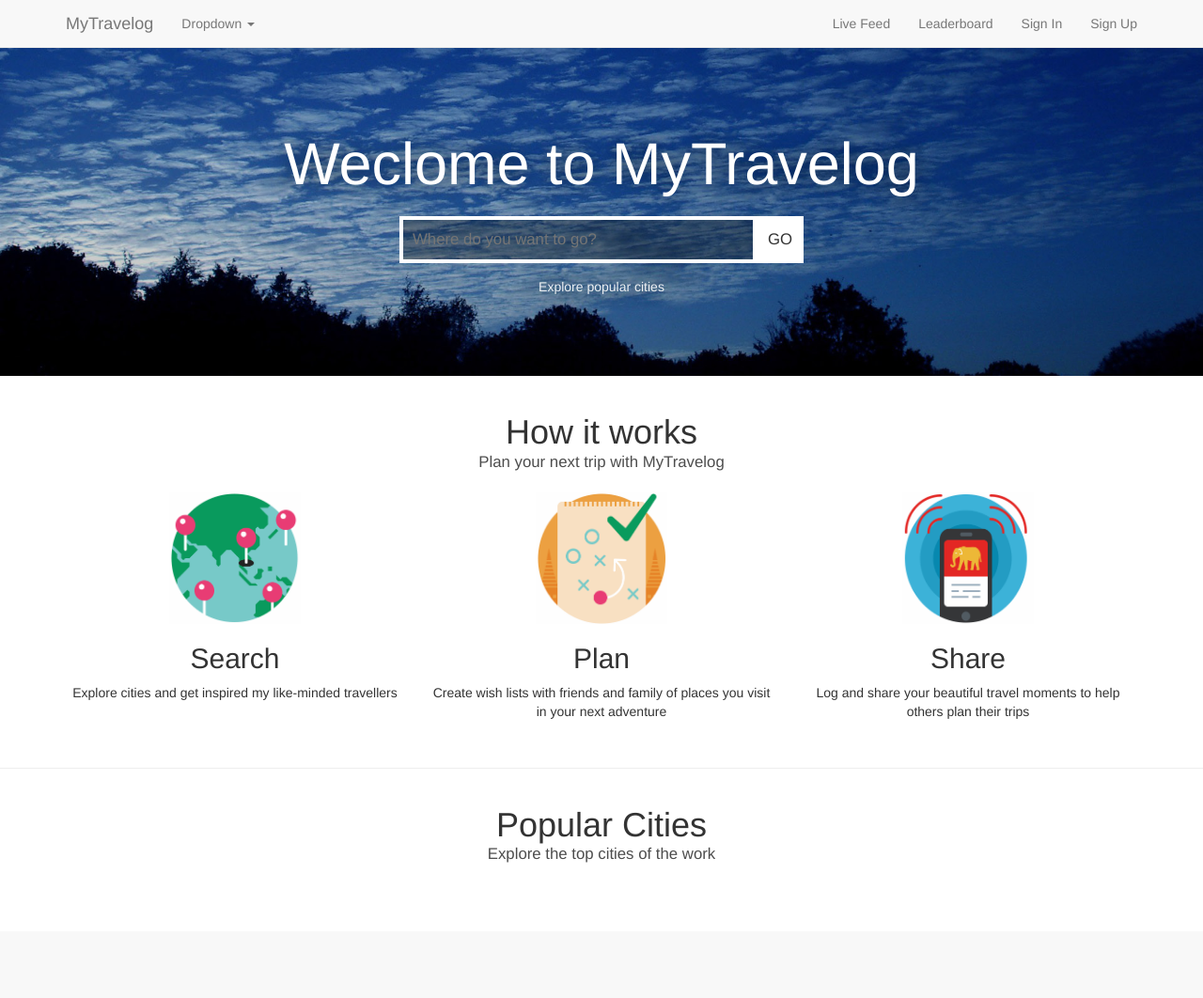
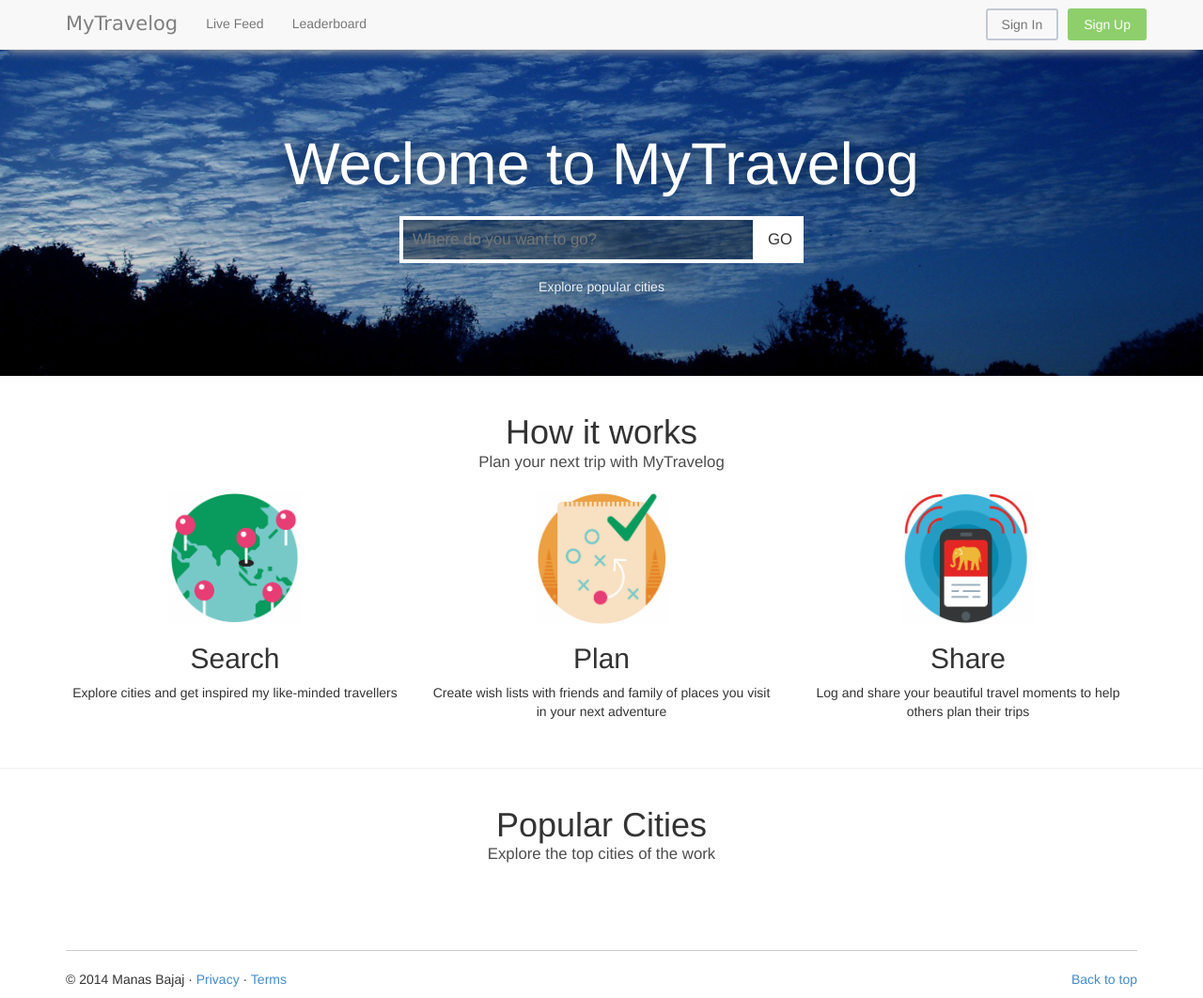
Before and after one commit to manasb-uoe/selp-mytravelog, a Django app: template selp/selp/templates/mytravelog/home.html in a window 1280 px wide. Shown: the whole page at 94% size. Before the commit the page ends 918 px from the top, so only its background shows below. Run offline with Django 3.2, Linux system fonts and the light colour scheme; the template is opened without the code that fills it, so the values that code supplies are empty; parts of the project's set-up code (start-up, migrations or seed data) failed here and were passed over; some libraries are stand-ins or nearby versions.

Commit message:
Added footer to base template + a few minor ui changes.

```diff
--- /dev/null
+++ b/selp/selp/static/mytravelog/css/base_main.css
@@ -0,0 +1,47 @@
+
+.navbar-shadow {
+    box-shadow: 0 10px 10px -8px #a3a3a3;
+}
+
+.navbar-brand-custom {
+    color: gray !important;
+    font-size: 150%;
+    font-family: "Verdana";
+}
+
+.navbar .a-signin {
+    border: 2px solid #c2c9d4;
+    border-radius: 3px;
+    padding: 5px 15px;
+    margin: 9px 5px;
+}
+
+.navbar .a-signin:hover {
+    border-color: gray;
+}
+
+.navbar .a-signup {
+    background-color: #8ecf6c;
+    border: 2px solid #8ecf6c;
+    border-radius: 3px;
+    padding: 5px 15px;
+    margin: 9px 5px;
+    color: #ffffff !important;
+}
+
+.navbar .a-signup:hover {
+    background-color: #71a556 !important;
+    border-color: #71a556 !important;
+}
+
+.navbar .a-signup:focus {
+    background-color: #71a556 !important;
+}
+
+.footer-container .footer-divider {
+    border-color: #ccc;
+}
+
+.footer-container .footer-text {
+    display: inline-block;
+}
--- a/selp/selp/templates/mytravelog/master/base_main.html
+++ b/selp/selp/templates/mytravelog/master/base_main.html
@@ -10,10 +10,9 @@
     <link rel="icon" href="../../favicon.ico">
 
     <!-- Bootstrap core CSS -->
-    <link href="{% static 'mytravelog/css/bootstrap/bootstrap.min.css' %}" rel="stylesheet">
+    <link href="{% static 'mytravelog/css/bootstrap/bootstrap.min.css' %}" rel="stylesheet" type="text/css">
     <!-- Custom styles for this template -->
-    <link href="navbar-fixed-top.css" rel="stylesheet">
-
+    <link href="{% static 'mytravelog/css/base_main.css' %}" rel="stylesheet" type="text/css">
     <!-- head block -->
     {% block head_block %}
     {% endblock %}
@@ -22,7 +21,7 @@
 <body>
 
 <!-- Fixed navbar -->
-<div class="navbar navbar-default navbar-fixed-top" role="navigation">
+<div class="navbar navbar-default navbar-fixed-top navbar-shadow" role="navigation">
     <div class="container">
         <div class="navbar-header">
             <button type="button" class="navbar-toggle collapsed" data-toggle="collapse" data-target=".navbar-collapse">
@@ -31,28 +30,28 @@
                 <span class="icon-bar"></span>
                 <span class="icon-bar"></span>
             </button>
-            <a class="navbar-brand" href="#">MyTravelog</a>
+            <a class="navbar-brand navbar-brand-custom" href="#">MyTravelog</a>
         </div>
         <div class="navbar-collapse collapse">
             <ul class="nav navbar-nav">
-                <li class="dropdown">
-                    <a href="#" class="dropdown-toggle" data-toggle="dropdown">Dropdown <span class="caret"></span></a>
-                    <ul class="dropdown-menu" role="menu">
-                        <li><a href="#">Action</a></li>
-                        <li><a href="#">Another action</a></li>
-                        <li><a href="#">Something else here</a></li>
-                        <li class="divider"></li>
-                        <li class="dropdown-header">Nav header</li>
-                        <li><a href="#">Separated link</a></li>
-                        <li><a href="#">One more separated link</a></li>
-                    </ul>
-                </li>
+                <li><a href="#">Live Feed</a></li>
+                <li><a href="#">Leaderboard</a></li>
+                {#                <li class="dropdown">#}
+                {#                    <a href="#" class="dropdown-toggle" data-toggle="dropdown">Dropdown <span class="caret"></span></a>#}
+                {#                    <ul class="dropdown-menu" role="menu">#}
+                {#                        <li><a href="#">Action</a></li>#}
+                {#                        <li><a href="#">Another action</a></li>#}
+                {#                        <li><a href="#">Something else here</a></li>#}
+                {#                        <li class="divider"></li>#}
+                {#                        <li class="dropdown-header">Nav header</li>#}
+                {#                        <li><a href="#">Separated link</a></li>#}
+                {#                        <li><a href="#">One more separated link</a></li>#}
+                {#                    </ul>#}
+                {#                </li>#}
             </ul>
             <ul class="nav navbar-nav navbar-right">
-                <li><a href="#">Live Feed</a></li>
-                <li><a href="#">Leaderboard</a></li>
-                <li><a href="#">Sign In</a></li>
-                <li><a href="#">Sign Up</a></li>
+                <li><a href="#" class="a-signin">Sign In</a></li>
+                <li><a href="#" class="a-signup">Sign Up</a></li>
             </ul>
         </div><!--/.nav-collapse -->
     </div>
@@ -61,6 +60,13 @@
 <!-- body block -->
 {% block body_block %}
 {% endblock %}
+
+<!-- footer -->
+<div class="container footer-container">
+    <hr class="footer-divider">
+    <p class="footer-text">&copy; 2014 Manas Bajaj &middot; <a href="#">Privacy</a> &middot; <a href="#">Terms</a></p>
+    <span class="pull-right footer-text"><a href="#">Back to top</a></span>
+</div>
 
 
 <!-- Bootstrap core JavaScript
```
